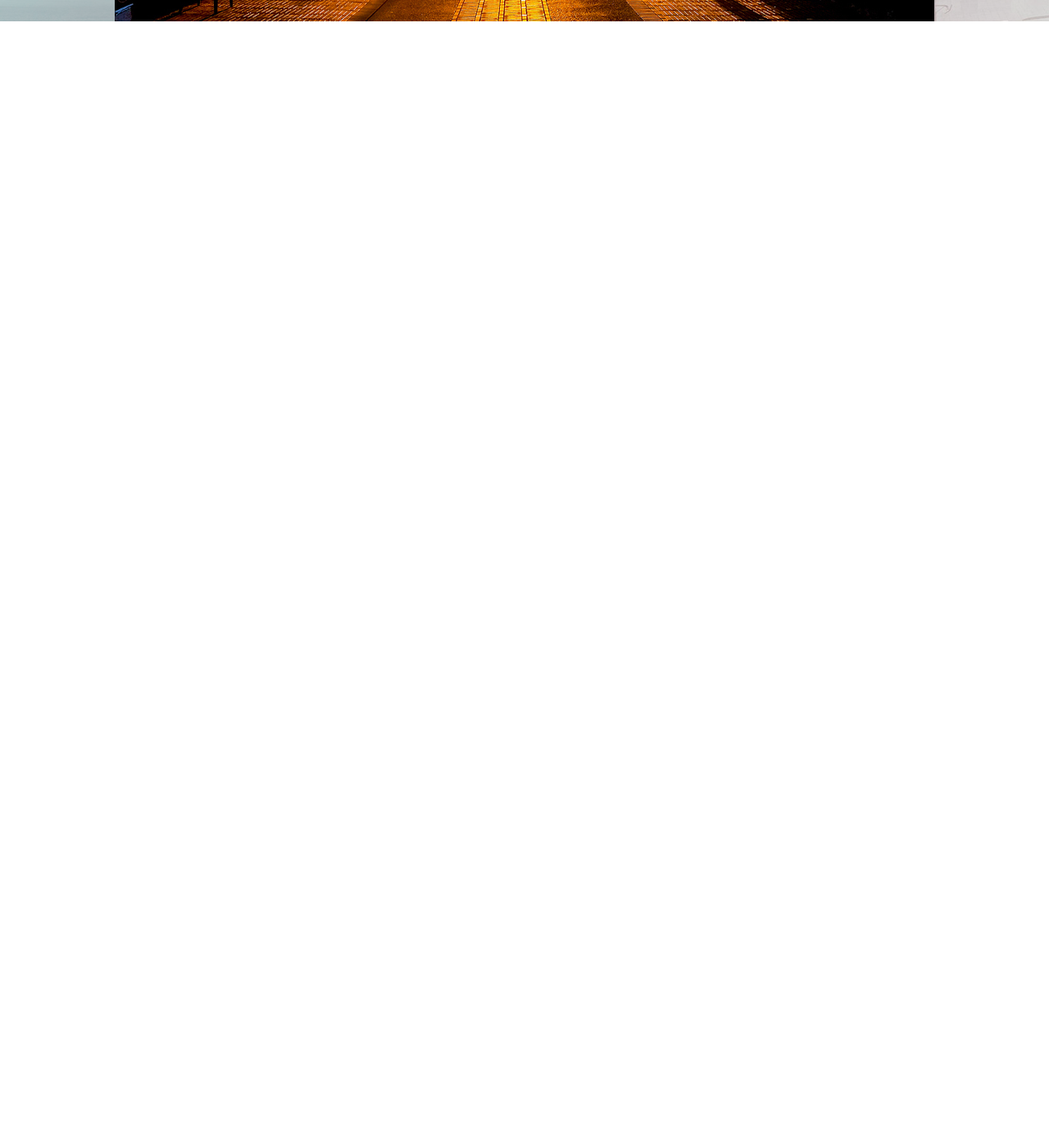
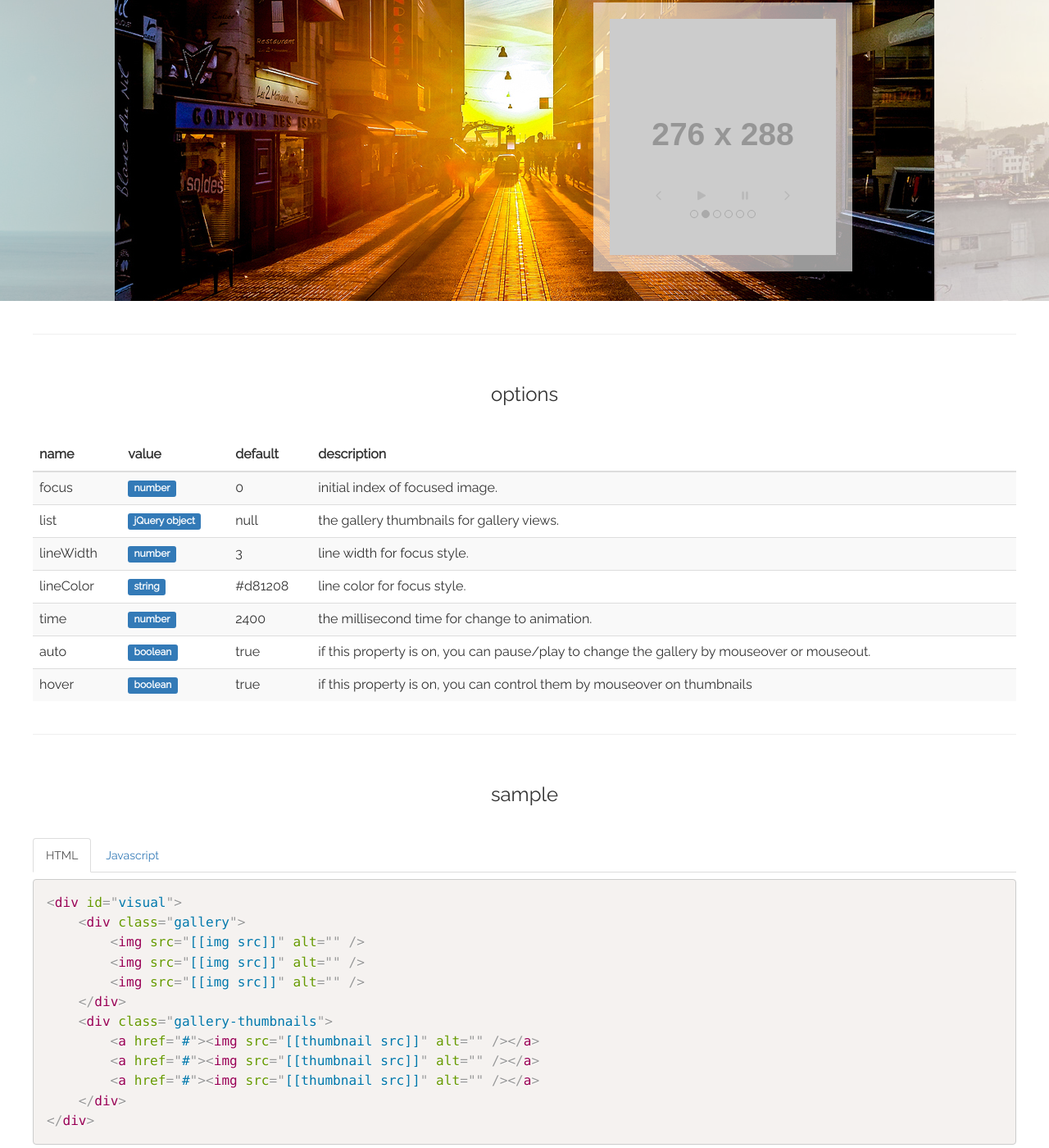
Before and after one commit to KennethanCeyer/parallax-slider, a plain HTML site: page index.html in a window 1280 px wide. Shown: the part 374-1774 px from the top of the page at 82% size. Before the commit the page ends 800 px from the top, so only its background shows below. Drawn offline with nearby package versions, Linux system fonts and the light colour scheme; placeholder pictures from the web are drawn by us.

Commit message:
Added demo page.

```diff
--- /dev/null
+++ b/assets/css/pignose.layerslider.css
@@ -0,0 +1,156 @@
+#visual {
+	display: block;
+	width: 100%;
+	margin: 0 auto;
+	overflow: hidden;
+}
+
+#visual,
+#visual * {
+	box-sizing: content-box;
+	-o-box-sizing: content-box;
+	-moz-box-sizing: content-box;
+	-webkit-box-sizing: content-box;
+}
+
+#visual .slide-visual {
+	width: 1000px;
+	height: 400px;
+	margin: 0 auto;
+	position: relative;
+}
+
+#visual .slide-visual .slide_tint {
+	position: absolute;
+	top: 0;
+	z-index: 50;
+	width: 2000px;
+	height: 100%;
+	background-color: #ffffff;
+	opacity: .6;
+	filter: alpha(opacity=60);
+	-ms-filter: alpha(opacity=60);
+}
+
+#visual .slide-visual .slide_tint.left {
+	right: 1000px;
+}
+
+#visual .slide-visual .slide_tint.right {
+	left: 1000px;
+}
+
+#visual .slide-visual .slide-group {
+	margin: 0;
+	padding: 0;
+	list-style: none;
+}
+
+#visual .slide-visual .script-wrap {
+	width: 276px;
+	height: 288px;
+	padding: 20px;
+	position: absolute;
+	top: 36px;
+	right: 100px;
+}
+
+#visual .slide-visual .script-wrap .script-inner {
+	overflow: hidden;
+	position: relative;
+}
+
+#visual .slide-visual .script-wrap .script-tint {
+	width: 100%;
+	height: 100%;
+	position: absolute;
+	left: 0;
+	top: 0;
+	background-color: #ffffff;
+	opacity: .6;
+	filter: alpha(opacity=60);
+	-ms-filter: alpha(opacity=60);
+}
+
+#visual .slide-visual .script-wrap .slide-pagination {
+	width: 100%;
+	*width: 84px;
+	position: absolute;
+	left: 0;
+	*left: 50%;
+	*margin-left: -62px;
+	bottom: 0;
+	padding: 40px 20px;
+	z-index: 60;
+	text-align: center;
+	box-sizing: border-box;
+	-moz-box-sizing: border-box;
+	-webkit-box-sizing: border-box;
+}
+
+#visual .slide-visual .script-wrap .slide-pagination .btn-page {
+	display: inline-block;
+	*display: block;
+	*float: left;
+	width: 8px;
+	height: 8px;
+	margin: 0 2px;
+	border-radius: 50%;
+	border: 1px solid #aaaaaa;
+	text-indent: -10000px;
+	overflow: hidden;
+	-moz-transition: background-color .3s ease;
+	-webkit-transition: background-color .3s ease;
+	-o-transition: background-color .3s ease;
+	transition: background-color .3s ease;
+}
+
+#visual .slide-visual .script-wrap .slide-pagination .btn-page:hover,
+#visual .slide-visual .script-wrap .slide-pagination .btn-page:focus {
+	background-color: #d8d8d8;
+}
+
+#visual .slide-visual .script-wrap .slide-pagination .btn-page.on {
+	background-color: #aaaaaa;
+}
+
+#visual .slide-visual .script-wrap .slide-controller {
+	position: absolute;
+	left: 0;
+	bottom: 84px;
+	width: 100%;
+	text-align: center;
+	z-index: 60;
+}
+
+#visual .slide-visual .script-wrap .slide-controller a {
+	display: inline-block;
+	margin: 0 20px;
+	opacity: .6;
+	filter: alpha(opacity=60);
+	-ms-filter: alpha(opacity=60);
+	-moz-transition: opacity .3s ease;
+	-webkit-transition: opacity .3s ease;
+	-o-transition: opacity .3s ease;
+	transition: opacity .3s ease;
+}
+
+#visual .slide-visual .script-wrap .slide-controller a:focus,
+#visual .slide-visual .script-wrap .slide-controller a:hover {
+	opacity: 1;
+	filter: alpha(opacity=100);
+	-ms-filter: alpha(opacity=100);
+}
+
+#visual .slide-visual .script-wrap .script-group {
+	margin: 0;
+	padding: 0;
+	position: relative;
+	list-style: none;
+	z-index: 50;
+	overflow: hidden;
+}
+
+#visual .slide-visual .script-wrap .script-group li {
+	float: left;
+}
--- a/assets/css/style.css
+++ /dev/null
@@ -1,244 +0,0 @@
-/*
-   - Name  : Reset Style
-   - Date  : 2014-05-20
-   - Group : Style Group 01
-*/
-
-@charset "UTF-8";
-
-html {
-	height: 100%;
-}
-
-/* Initialize all element margin */
-html, body,
-div, span,
-dl, dt, dd, ul, ol, li,
-h1, h2, h3, h4, h5, h6,
-blockquote, p, address, pre, cite,
-form, fieldset, input, textarea, select,
-table, th, td,address {
-	margin:0;
-	padding:0;
-	*zoom: 1;
-}
-
-/* Subject Elements */
-h1, h2, h3, h4, h5, h6 {
-	font-size:100%;
-	font-weight:normal;
-	line-height:1;
-}
-
-/* Removing borders */
-fieldset, img, abbr,acronym { border:0 none; }
-
-/* List Elements */
-ol, ul { list-style:none; }
-
-/* Removing hr element */
-hr { display: none; }
-
-/* ETC */
-img, fieldset {
-    border: 0 none;
-	vertical-align:top;
-}
-table {
-	border-collapse:collapse;
-	border-spacing:0;
-	border:0 none;
-	}
-caption, th, td {
-	text-align:left;
-	font-weight: normal;
-}
-address, caption, strong, em, cite {
-	font-weight:normal;
-	font-style:normal;
-	}
-ins { text-decoration:none; }
-del { text-decoration:line-through; }
-blockquote:before, blockquote:after, q:before, q:after { content:""; }
-blockquote,q { quotes:"" ""; }
-hr { display:none; }
-a:link, a:hover, a:visited, a:active {
-	color: #6B6B6B;
-	text-decoration: none;
-}
-input {vertical-align:middle;}
-select {vertical-align:middle;}
-
-/* For html5 */
-article, aside, detail, figcaption, figure, footer, header, hgroup, menu, nav, section {display:block;}
-article, aside, canvas, details, figcaption, figure, footer, header, hgroup, menu, nav, section, summary, time, mark, audio, video {margin:0; padding:0;}
-[hidden], area, base, basefont, command, datalist, head,
-input[type=hidden], link, menu[type=context], meta, noembed, noframes,
-param, script, source, style, track, title
-{/* case-insensitive */
-	display:none;
-}
-address, article, aside, blockquote, body, center, dd, dir, div, dl,
-dt, figure, figcaption, footer, form, h1, h2, h3, h4, h5, h6, header,
-hgroup, hr, html, legend, listing, menu, nav, ol, p, plaintext, pre,
-section, summary, ul, xmp{display:block;}
-table {display:table;}
-caption {display:table-caption;}
-colgroup {display:table-column-group;}
-col {display:table-column;}
-thead {display:table-header-group;}
-tbody {display:table-row-group;}
-tfoot {display:table-footer-group;}
-tr {display:table-row;}
-td, th {display:table-cell;}
-li {display:list-item;}
-ruby {display: ruby;}
-rt {display: ruby-text;}
-
-/* Style Sheet Start ========================================================== */
-#wrap {
-	width: 100%;
-	margin: 0 auto;
-	overflow: hidden;
-	position: relative;
-}
-
-#wrap #slide-view {
-	display: block;
-	width: 100%;
-	margin: 0 auto;
-	overflow: hidden;
-}
-
-#wrap #slide-view .slide-visual {
-	width: 1000px;
-	height: 400px;
-	margin: 0 auto;
-	position: relative;
-}
-
-#wrap #slide-view .slide-visual .slide_tint {
-	position: absolute;
-	top: 0;
-	z-index: 50;
-	width: 2000px;
-	height: 100%;
-	background-color: #ffffff;
-	opacity: .6;
-	filter: alpha(opacity=60);
-	-ms-filter: alpha(opacity=60);
-}
-
-#wrap #slide-view .slide-visual .slide_tint.left {
-	right: 1000px;
-}
-
-#wrap #slide-view .slide-visual .slide_tint.right {
-	left: 1000px;
-}
-
-#wrap #slide-view .slide-visual .script-wrap {
-	width: 276px;
-	height: 288px;
-	padding: 20px;
-	position: absolute;
-	top: 36px;
-	right: 100px;
-}
-
-#wrap #slide-view .slide-visual .script-wrap .script-inner {
-	overflow: hidden;
-	position: relative;
-}
-
-#wrap #slide-view .slide-visual .script-wrap .script-tint {
-	width: 100%;
-	height: 100%;
-	position: absolute;
-	left: 0;
-	top: 0;
-	background-color: #ffffff;
-	opacity: .6;
-	filter: alpha(opacity=60);
-	-ms-filter: alpha(opacity=60);
-}
-
-#wrap #slide-view .slide-visual .script-wrap .slide-pagination {
-	width: 100%;
-	*width: 84px;
-	position: absolute;
-	left: 0;
-	*left: 50%;
-	*margin-left: -62px;
-	bottom: 0;
-	padding: 40px 20px;
-	z-index: 60;
-	text-align: center;
-	box-sizing: border-box;
-	-moz-box-sizing: border-box;
-	-webkit-box-sizing: border-box;
-}
-
-#wrap #slide-view .slide-visual .script-wrap .slide-pagination .btn-page {
-	display: inline-block;
-	*display: block;
-	*float: left;
-	width: 8px;
-	height: 8px;
-	margin: 0 2px;
-	border-radius: 50%;
-	border: 1px solid #aaaaaa;
-	text-indent: -10000px;
-	overflow: hidden;
-	-moz-transition: background-color .3s ease;
-	-webkit-transition: background-color .3s ease;
-	-o-transition: background-color .3s ease;
-	transition: background-color .3s ease;
-}
-
-#wrap #slide-view .slide-visual .script-wrap .slide-pagination .btn-page:hover,
-#wrap #slide-view .slide-visual .script-wrap .slide-pagination .btn-page:focus {
-	background-color: #d8d8d8;
-}
-
-#wrap #slide-view .slide-visual .script-wrap .slide-pagination .btn-page.on {
-	background-color: #aaaaaa;
-}
-
-#wrap #slide-view .slide-visual .script-wrap .slide-controller {
-	position: absolute;
-	left: 0;
-	bottom: 84px;
-	width: 100%;
-	text-align: center;
-	z-index: 60;
-}
-
-#wrap #slide-view .slide-visual .script-wrap .slide-controller a {
-	display: inline-block;
-	margin: 0 20px;
-	opacity: .6;
-	filter: alpha(opacity=60);
-	-ms-filter: alpha(opacity=60);
-	-moz-transition: opacity .3s ease;
-	-webkit-transition: opacity .3s ease;
-	-o-transition: opacity .3s ease;
-	transition: opacity .3s ease;
-}
-
-#wrap #slide-view .slide-visual .script-wrap .slide-controller a:focus,
-#wrap #slide-view .slide-visual .script-wrap .slide-controller a:hover {
-	opacity: 1;
-	filter: alpha(opacity=100);
-	-ms-filter: alpha(opacity=100);
-}
-
-#wrap #slide-view .slide-visual .script-wrap .script-group {
-	position: relative;
-	z-index: 50;
-	overflow: hidden;
-}
-
-#wrap #slide-view .slide-visual .script-wrap .script-group li {
-	float: left;
-}
--- /dev/null
+++ b/assets/for-demo/prism.css
@@ -0,0 +1,137 @@
+/* http://prismjs.com/download.html?themes=prism&languages=markup+css+clike+javascript */
+/**
+ * prism.js default theme for JavaScript, CSS and HTML
+ * Based on dabblet (http://dabblet.com)
+ * @author Lea Verou
+ */
+
+code[class*="language-"],
+pre[class*="language-"] {
+	color: black;
+	text-shadow: 0 1px white;
+	font-family: Consolas, Monaco, 'Andale Mono', 'Ubuntu Mono', monospace;
+	direction: ltr;
+	text-align: left;
+	white-space: pre;
+	word-spacing: normal;
+	word-break: normal;
+	word-wrap: normal;
+	line-height: 1.5;
+
+	-moz-tab-size: 4;
+	-o-tab-size: 4;
+	tab-size: 4;
+
+	-webkit-hyphens: none;
+	-moz-hyphens: none;
+	-ms-hyphens: none;
+	hyphens: none;
+}
+
+pre[class*="language-"]::-moz-selection, pre[class*="language-"] ::-moz-selection,
+code[class*="language-"]::-moz-selection, code[class*="language-"] ::-moz-selection {
+	text-shadow: none;
+	background: #b3d4fc;
+}
+
+pre[class*="language-"]::selection, pre[class*="language-"] ::selection,
+code[class*="language-"]::selection, code[class*="language-"] ::selection {
+	text-shadow: none;
+	background: #b3d4fc;
+}
+
+@media print {
+	code[class*="language-"],
+	pre[class*="language-"] {
+		text-shadow: none;
+	}
+}
+
+/* Code blocks */
+pre[class*="language-"] {
+	padding: 1em;
+	margin: .5em 0;
+	overflow: auto;
+}
+
+:not(pre) > code[class*="language-"],
+pre[class*="language-"] {
+	background: #f5f2f0;
+}
+
+/* Inline code */
+:not(pre) > code[class*="language-"] {
+	padding: .1em;
+	border-radius: .3em;
+}
+
+.token.comment,
+.token.prolog,
+.token.doctype,
+.token.cdata {
+	color: slategray;
+}
+
+.token.punctuation {
+	color: #999;
+}
+
+.namespace {
+	opacity: .7;
+}
+
+.token.property,
+.token.tag,
+.token.boolean,
+.token.number,
+.token.constant,
+.token.symbol,
+.token.deleted {
+	color: #905;
+}
+
+.token.selector,
+.token.attr-name,
+.token.string,
+.token.char,
+.token.builtin,
+.token.inserted {
+	color: #690;
+}
+
+.token.operator,
+.token.entity,
+.token.url,
+.language-css .token.string,
+.style .token.string {
+	color: #a67f59;
+	background: hsla(0, 0%, 100%, .5);
+}
+
+.token.atrule,
+.token.attr-value,
+.token.keyword {
+	color: #07a;
+}
+
+.token.function {
+	color: #DD4A68;
+}
+
+.token.regex,
+.token.important,
+.token.variable {
+	color: #e90;
+}
+
+.token.important,
+.token.bold {
+	font-weight: bold;
+}
+.token.italic {
+	font-style: italic;
+}
+
+.token.entity {
+	cursor: help;
+}
--- a/assets/js/pignose.layer.slider.js
+++ b/assets/js/pignose.layerslider.js
@@ -119,7 +119,7 @@
 						$li.clone().prependTo($(this)).addClass('slide-dummy');
 
 						$li.each(function(idx) {
-							width += $li.outerWidth(true);
+							width += $li.width();
 
 							if($pagination.length > 0 && !$pagination.hasClass('completedPagination')) {
 								$page = $('<a href="#" class="btn-page">' + (idx + 1) + '번째 슬라이드 보기</a>');
--- a/index.html
+++ b/index.html
@@ -1,26 +1,89 @@
-<!DOCTYPE html PUBLIC "-//W3C//DTD XHTML 1.0 Transitional//EN" "http://www.w3.org/TR/xhtml1/DTD/xhtml1-transitional.dtd">
-<html xmlns="http://www.w3.org/1999/xhtml" xml:lang="en" lang="en">
+<!DOCTYPE HTML>
+<html lang="en-US">
 <head>
-	<meta http-equiv="Content-Type" content="text/html;charset=UTF-8" />
+	<meta charset="UTF-8">
+	<title>PIGNOSE Gallary Demo</title>
+	<link rel="stylesheet" href="http://maxcdn.bootstrapcdn.com/bootstrap/3.3.5/css/bootstrap.min.css">
+	<link rel="stylesheet" href="assets/for-demo/prism.css" />
+	<link rel="stylesheet" href="assets/css/pignose.layerslider.css" />
+	<style type="text/css">
+		@import url(https://fonts.googleapis.com/css?family=Raleway);
+		html, body {
+			position: relative;
+			height: 100%;
+		}
+
+		#wrapper {
+			padding-bottom: 40px;
+		}
+
+		.header {
+			max-width: 1200px;
+			margin: 0 auto;
+			padding-top: 40px;
+			padding-bottom: 40px;
+			margin-bottom: 40px;
+			border-bottom: 1px solid #efefef;
+			text-align: center;
+		}
+
+		.header h1 {
+			margin-bottom: 20px;
+			font-size: 24px;
+			font-weight: 400;
+			font-family: 'Raleway', 'helvetica', 'sans-serif';
+			color: #333333;
+		}
+
+		#content, #sample {
+			width: 1200px;
+			margin: 0 auto;
+			margin-top: 40px;
+			padding-top: 40px;
+			border-top: 1px solid #efefef;
+			font-family: 'Raleway', 'helvetica', 'sans-serif';
+			text-align: center;
+		}
+
+		#content h3, #sample h3 {
+			margin-bottom: 40px;
+		}
+
+		#content table {
+			font-size: 115%;
+			text-align: left;
+		}
+
+		#sample pre {
+			font-size: 115%;
+		}
+	</style>
 	<script type="text/javascript" src="assets/js/jquery.latest.js"></script>
 	<script type="text/javascript" src="assets/js/jquery.easing.js"></script>
-	<script type="text/javascript" src="assets/js/pignose.layer.slider.js"></script>
+	<script type="text/javascript" src="assets/js/pignose.layerslider.js"></script>
+	<script src="http://maxcdn.bootstrapcdn.com/bootstrap/3.3.5/js/bootstrap.min.js"></script>
+	<script type="text/javascript" src="assets/for-demo/prism.min.js"></script>
 	<script type="text/javascript">
+	//<![CDATA[
 		$(window).load(function() {
-			$('#slide-view').pignoseLayerSlider({
+			$('#visual').pignoseLayerSlider({
 				play    : '.btn-play',
 				pause   : '.btn-pause',
 				next    : '.btn-next',
 				prev    : '.btn-prev'
 			});
 		});
+	//]]>
 	</script>
-	<link rel="stylesheet" href="assets/css/style.css" />
-	<title>PIGNOSE LayerSlider</title>
 </head>
 <body>
-	<div id="wrap">
-		<div id="slide-view">
+	<div id="wrapper">
+		<div class="header">
+			<img src="assets/img/pignose-logo.jpg" alt="" />
+			<h1>PIGNOSE Gallery</h1>
+			<a href="https://github.com/KennethanCeyer/PIGNOSE-LayerSlider" target="_blank" class="btn btn-primary">View project on the Github</a>
+		</div>
+		<div id="visual">
 			<div class="slide-visual">
 				<!-- Slide Image Area (1000 x 424) -->
 				<ul class="slide-group">
@@ -51,6 +114,93 @@
 				</div>
 			</div>
 		</div>
+		<div id="content">
+			<h3>options</h3>
+			<table class="table table-striped table-hover">
+				<thead>
+					<tr>
+						<th>name</th>
+						<th>value</th>
+						<th>default</th>
+						<th>description</th>
+					</tr>
+				</thead>
+				<tbody>
+					<tr>
+						<td>focus</td>
+						<td><div class="label label-primary">number</div></td>
+						<td>0</td>
+						<td>initial index of focused image.</td>
+					</tr>
+					<tr>
+						<td>list</td>
+						<td><div class="label label-primary">jQuery object</div></td>
+						<td>null</td>
+						<td>the gallery thumbnails for gallery views.</td>
+					</tr>
+					<tr>
+						<td>lineWidth</td>
+						<td><div class="label label-primary">number</div></td>
+						<td>3</td>
+						<td>line width for focus style.</td>
+					</tr>
+					<tr>
+						<td>lineColor</td>
+						<td><div class="label label-primary">string</div></td>
+						<td>#d81208</td>
+						<td>line color for focus style.</td>
+					</tr>
+					<tr>
+						<td>time</td>
+						<td><div class="label label-primary">number</div></td>
+						<td>2400</td>
+						<td>the millisecond time for change to animation.</td>
+					</tr>
+					<tr>
+						<td>auto</td>
+						<td><div class="label label-primary">boolean</div></td>
+						<td>true</td>
+						<td>if this property is on, you can pause/play to change the gallery by mouseover or mouseout.</td>
+					</tr>
+					<tr>
+						<td>hover</td>
+						<td><div class="label label-primary">boolean</div></td>
+						<td>true</td>
+						<td>if this property is on, you can control them by mouseover on thumbnails</td>
+					</tr>
+				</tbody>
+			</table>
+		</div>
+		<div id="sample">
+			<h3>sample</h3>
+			<ul class="nav nav-tabs tab">
+				<li role="presentation" class="active"><a href="#html" data-toggle="tab" aria-controls="html">HTML</a></li>
+				<li role="presentation"><a href="#javascript" data-toggle="tab" aria-controls="javascript">Javascript</a></li>
+			</ul>
+			<div class="tab-content">
+				<div role="tabpanel" class="tab-pane active" id="html">
+					<pre><code class="language-markup">&lt;div id=&quot;visual&quot;&gt;
+	&lt;div class=&quot;gallery&quot;&gt;
+		&lt;img src=&quot;[[img src]]&quot; alt=&quot;&quot; /&gt;
+		&lt;img src=&quot;[[img src]]&quot; alt=&quot;&quot; /&gt;
+		&lt;img src=&quot;[[img src]]&quot; alt=&quot;&quot; /&gt;
+	&lt;/div&gt;
+	&lt;div class=&quot;gallery-thumbnails&quot;&gt;
+		&lt;a href=&quot;#&quot;&gt;&lt;img src=&quot;[[thumbnail src]]&quot; alt=&quot;&quot; /&gt;&lt;/a&gt;
+		&lt;a href=&quot;#&quot;&gt;&lt;img src=&quot;[[thumbnail src]]&quot; alt=&quot;&quot; /&gt;&lt;/a&gt;
+		&lt;a href=&quot;#&quot;&gt;&lt;img src=&quot;[[thumbnail src]]&quot; alt=&quot;&quot; /&gt;&lt;/a&gt;
+	&lt;/div&gt;
+&lt;/div&gt;</code></pre>
+				</div>
+				<div role="tabpanel" class="tab-pane" id="javascript">
+					<pre><code class="language-js">$(function() {
+	$('#visual .gallery').pignoseGallery({
+		list: $('#visual .gallery-thumbnails')
+	});
+});</code></pre>
+				</div>
+			</div>
+		</div>
 	</div>
 </body>
 </html>
```
Also changed, not shown: assets/for-demo/prism.min.js (added), assets/img/pignose-logo.jpg (added), 1 other file.
